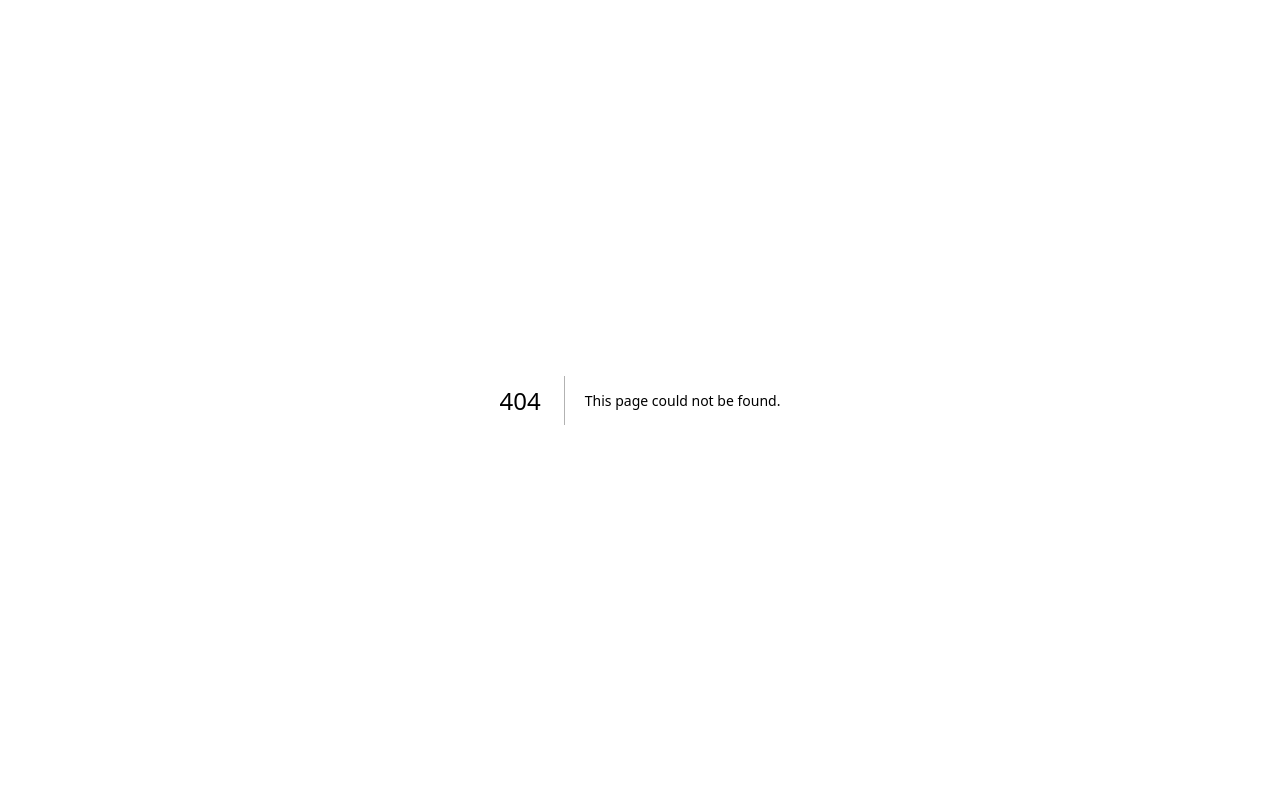
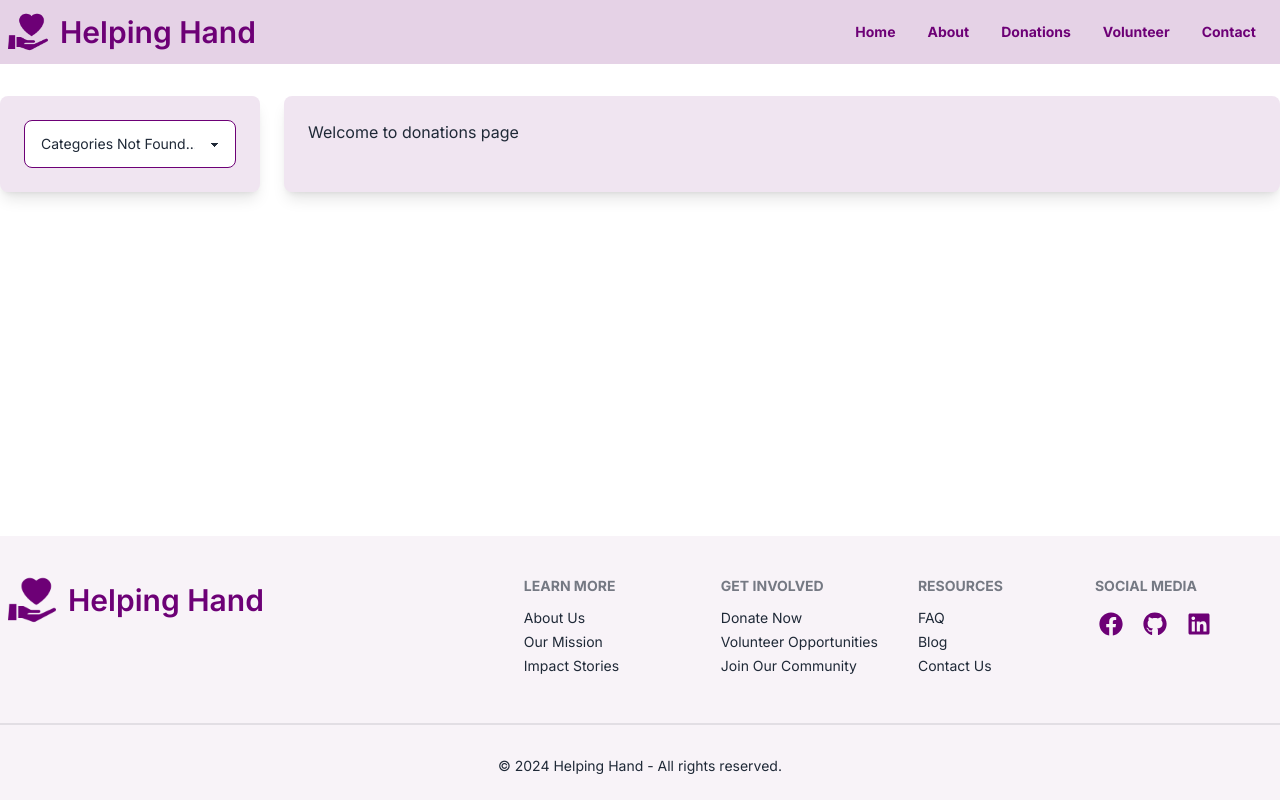
Before and after one commit to GHSoyad/helping-hand-client, a Next.js app: page /donations in a window 1280 px wide. Before the commit this address had no page. Built offline with nearby package versions, Linux system fonts and the light colour scheme.

Commit message:
Add donations page

```diff
--- /dev/null
+++ b/src/app/(mainLayout)/donations/page.tsx
@@ -0,0 +1,17 @@
+import React from 'react';
+import Sidebar from "@/components/ui/DonationsPage/Sidebar";
+
+const DonationsPage = async ({ searchParams }: { searchParams: { [key: string]: string | string[] | undefined } }) => {
+  console.log(searchParams);
+
+  return (
+    <div className='container mx-auto max-w-screen-xl px-2 md:px-4 xl:px-0 py-8 flex flex-col lg:flex-row gap-6'>
+      <Sidebar />
+      <div className='bg-primary/10 rounded-lg shadow-lg w-full grow p-6'>
+        Welcome to donations page
+      </div>
+    </div>
+  );
+};
+
+export default DonationsPage;
--- /dev/null
+++ b/src/components/ui/DonationsPage/Sidebar.tsx
@@ -0,0 +1,41 @@
+"use client";
+import { useGetCategoriesQuery } from '@/redux/features/category/categoryApi';
+import { CategoryInterface } from '@/types/globalTypes';
+import React, { ChangeEvent, useEffect, useState } from 'react';
+
+const Sidebar = () => {
+  const [filter, setFilter] = useState({});
+  const [categories, setCategories] = useState([]);
+
+  const handleFilter = (e: ChangeEvent<HTMLSelectElement>) => {
+    setFilter({
+      category: e.target.value,
+    })
+  }
+
+  return (
+    <aside className='bg-primary/10 rounded-lg shadow-lg w-full flex-none lg:w-[260px] relative'>
+      <div className='flex flex-col sm:flex-row lg:flex-col gap-4 p-6 rounded-lg sticky top-16'>
+        <select
+          className="select select-primary"
+          name="category"
+          onChange={handleFilter}
+        >
+          {
+            categories?.length ?
+              <>
+                <option value="">All Categories</option>
+                {
+                  categories.map((category: CategoryInterface) => <option key={category._id} value={category._id}>{category.name}</option>)
+                }
+              </>
+              :
+              <option value="">Categories Not Found...</option>
+          }
+        </select>
+      </div>
+    </aside >
+  );
+};
+
+export default Sidebar;
```
